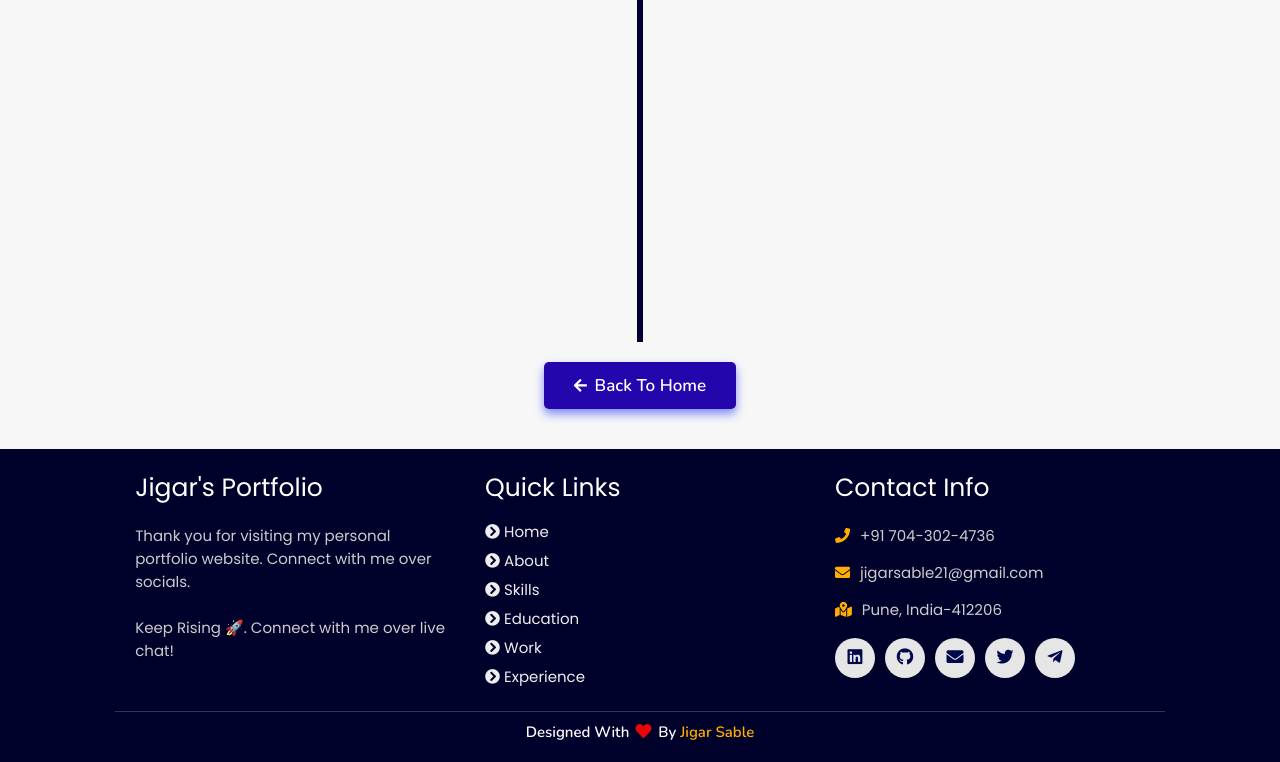
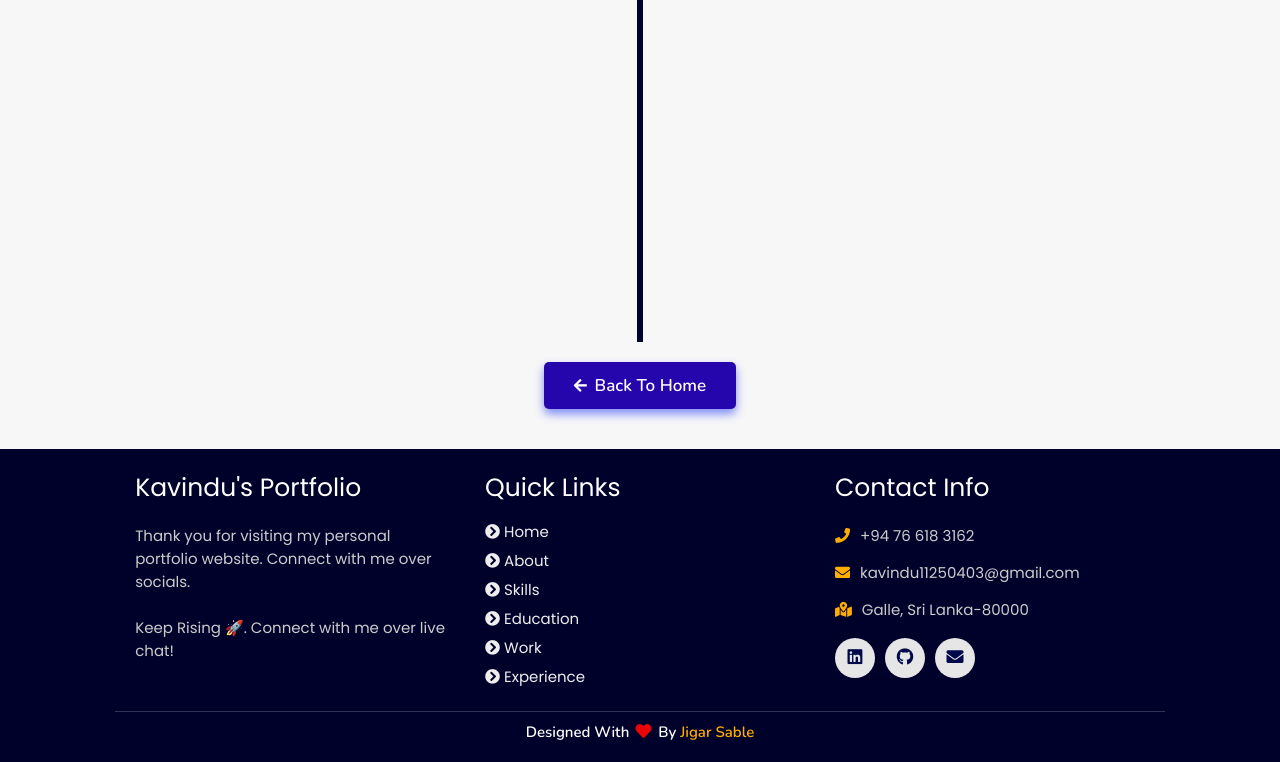
Before and after one commit to kavindumal/My-Portfolio-web, a plain HTML site: page experience/index.html in a window 1280 px wide. Shown: the part 859-1621 px from the top of the page. Drawn offline with nearby package versions, Linux system fonts and the light colour scheme.

Commit message:
commiting changes

```diff
--- a/experience/index.html
+++ b/experience/index.html
@@ -12,7 +12,6 @@
 </head>
 <body oncontextmenu="return false">
 
-<!-- navbar starts -->
 <header>
         <a href="/" class="logo"><i class="fab fa-node-js"></i> Kavindu</a>
 
@@ -29,9 +28,7 @@
             </ul>
         </nav>
 </header>
-<!-- navbar ends -->
 
-<!-- experience section starts -->
 <section class="experience" id="experience">
 
   <h2 class="heading"><i class="fas fa-briefcase"></i> Experience</h2>
@@ -160,15 +157,13 @@
 
 </div>
 </section>
-<!-- experience section ends -->
 
-<!-- footer section starts -->
 <section class="footer">
 
   <div class="box-container">
 
       <div class="box">
-          <h3>Jigar's Portfolio</h3>
+          <h3>Kavindu's Portfolio</h3>
           <p>Thank you for visiting my personal portfolio website. Connect with me over socials. <br/> <br/> Keep Rising 🚀. Connect with me over live chat!</p>
       </div>
 
@@ -183,38 +178,29 @@
       </div>
 
       <div class="box">
-          <h3>contact info</h3>
-          <p> <i class="fas fa-phone"></i>+91 704-302-4736</p>
-          <p> <i class="fas fa-envelope"></i>jigarsable21@gmail.com</p>
-          <p> <i class="fas fa-map-marked-alt"></i>Pune, India-412206</p>
-          <div class="share">
-
-            <a href="https://www.linkedin.com/in/jigar-sable" class="fab fa-linkedin" target="_blank"></a>
-            <a href="https://github.com/jigar-sable" class="fab fa-github" target="_blank"></a>
-            <a href="mailto:jigarsable21@gmail.com" class="fas fa-envelope" target="_blank"></a>
-            <a href="https://twitter.com/jigar_sable" class="fab fa-twitter" target="_blank"></a>
-            <a href="https://t.me/lifecode5" class="fab fa-telegram-plane" target="_blank"></a>
-          </div>
+        <h3>contact info</h3>
+        <p> <i class="fas fa-phone"></i>+94 76 618 3162</p>
+        <p> <i class="fas fa-envelope"></i>kavindu11250403@gmail.com</p>
+        <p> <i class="fas fa-map-marked-alt"></i>Galle, Sri Lanka-80000</p>
+        <div class="share">
+          <a href="https://www.linkedin.com/in/kavindu-malshan-10177b21b/" class="fab fa-linkedin" aria-label="LinkedIn"
+            target="_blank"></a>
+          <a href="https://github.com/kavindumal" class="fab fa-github" aria-label="GitHub" target="_blank"></a>
+          <a href="mailto:kavindu11250403@gmail.com" class="fas fa-envelope" aria-label="Mail" target="_blank"></a>
+        </div>
       </div>
   </div>
 
   <h1 class="credit">Designed with <i class="fa fa-heart pulse"></i> by <a href="https://www.linkedin.com/in/jigar-sable"> jigar sable</a></h1>
 
 </section>
-<!-- footer section ends -->
 
-<!-- scroll top btn -->
 <a href="#experience" class="fas fa-angle-up" id="scroll-top"></a>
-<!-- scroll back to top -->
 
 
-<!-- ==== ALL MAJOR JAVASCRIPT CDNS STARTS ==== -->
-<!-- jquery cdn -->
 <script src="https://cdnjs.cloudflare.com/ajax/libs/jquery/3.6.0/jquery.min.js" integrity="sha512-894YE6QWD5I59HgZOGReFYm4dnWc1Qt5NtvYSaNcOP+u1T9qYdvdihz0PPSiiqn/+/3e7Jo4EaG7TubfWGUrMQ==" crossorigin="anonymous" referrerpolicy="no-referrer"></script>
 
-<!-- scroll reveal anim -->
 <script src="https://unpkg.com/scrollreveal"></script>
-<!-- ==== ALL MAJOR JAVASCRIPT CDNS ENDS ==== -->
 
 <script src="./script.js"></script>
 
```
Also changed, not shown: index.html (+0 -7 lines), projects/index.html (+0 -12 lines).
